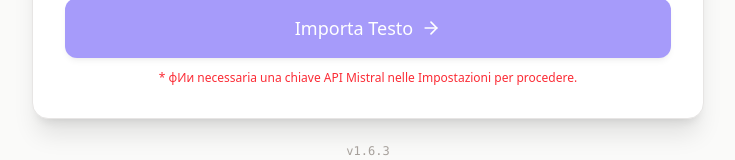
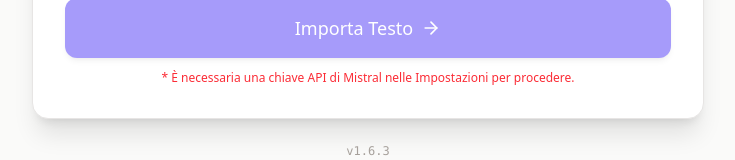
Before and after one commit to efimovnikita/Lettura-Facile, a React (Vite) app: page / in a window 1280 px wide. Shown: the part 528-688 px from the top of the page, without its empty margins (272-1007 px from the left). Built offline with nearby package versions, Linux system fonts and the light colour scheme; what snowball-stemmers would draw is missing.

Commit message:
Fix typo in Mistral API key error message

```diff
--- a/src/App.tsx
+++ b/src/App.tsx
@@ -566,7 +566,7 @@ const [translation, setTranslation] = useState<string | null>(null);
 
             {!mistralKey && (
               <p className="text-red-500 text-xs mt-3 text-center">
-                * фИи necessaria una chiave API Mistral nelle Impostazioni per procedere.
+                * È necessaria una chiave API di Mistral nelle Impostazioni per procedere.
               </p>
             )}
 
```
